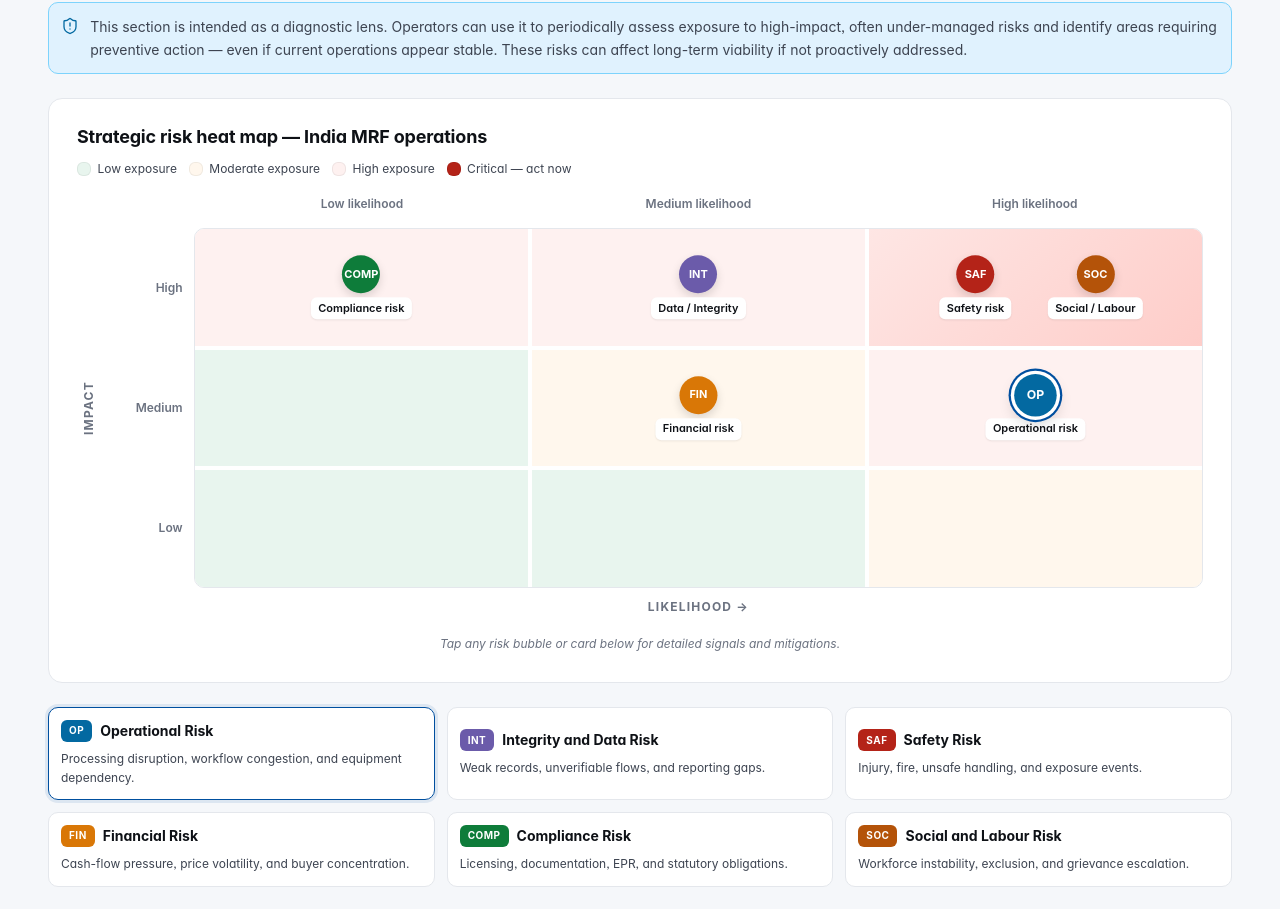
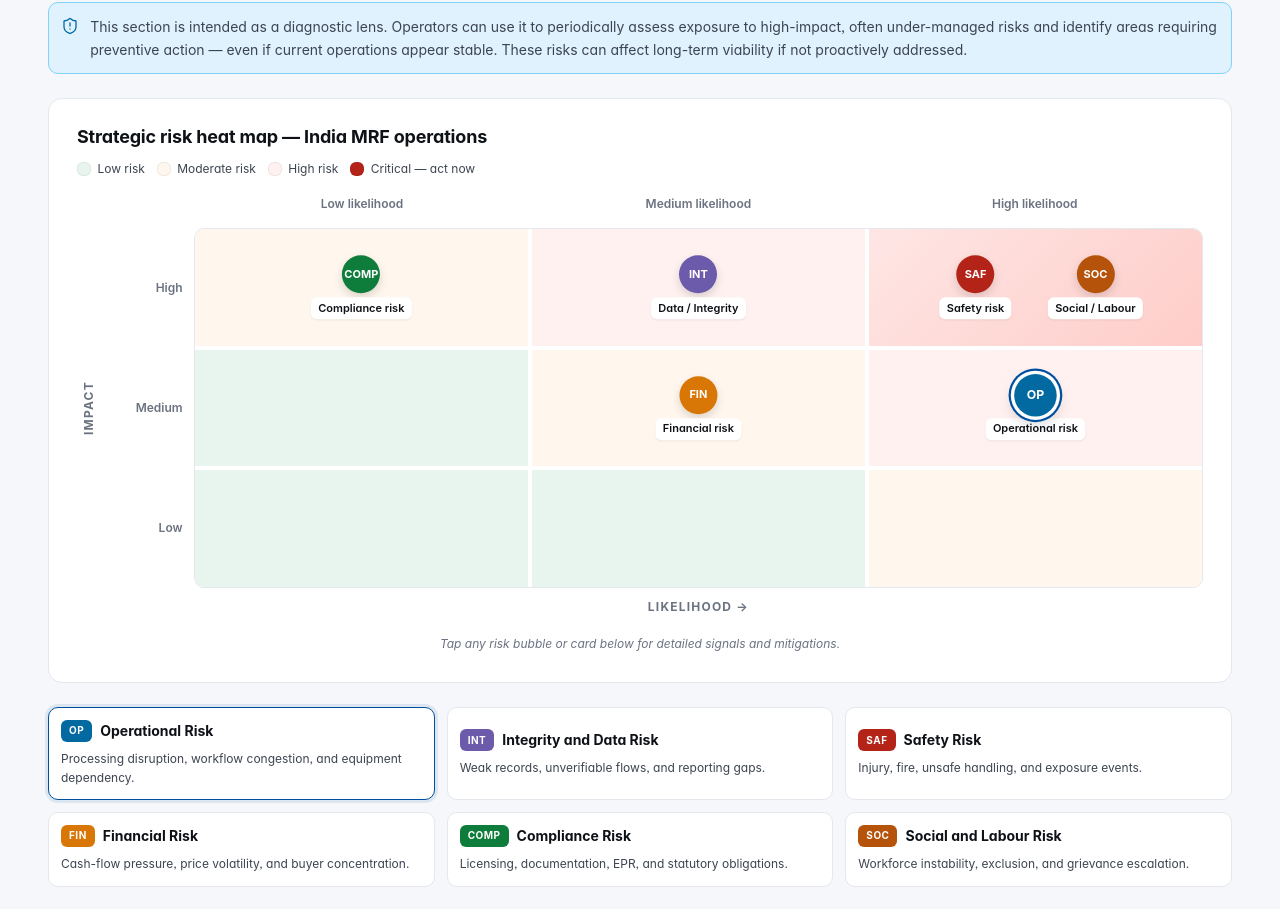
Before and after one commit to sukrithisood/sukrithisood.github.io, a React (Vite) app in the folder mrftoolkit/: page / in a window 1280 px wide. Shown: the part 7970-8879 px from the top of the page. Built offline with nearby package versions, Linux system fonts and the light colour scheme.

Commit message:
risk_matrix_label_changed

```diff
--- a/mrftoolkit/src/data/risks.js
+++ b/mrftoolkit/src/data/risks.js
@@ -3,9 +3,9 @@
 export const riskIntro = 'This section is intended as a diagnostic lens. Operators can use it to periodically assess exposure to high-impact, often under-managed risks and identify areas requiring preventive action — even if current operations appear stable. These risks can affect long-term viability if not proactively addressed.'
 
 export const riskLegend = [
-  { id: 'low',      label: 'Low exposure',      tone: 'low' },
-  { id: 'mod',      label: 'Moderate exposure', tone: 'mod' },
-  { id: 'high',     label: 'High exposure',     tone: 'high' },
+  { id: 'low',      label: 'Low risk',      tone: 'low' },
+  { id: 'mod',      label: 'Moderate risk', tone: 'mod' },
+  { id: 'high',     label: 'High risk',     tone: 'high' },
   { id: 'critical', label: 'Critical — act now', tone: 'critical' },
 ]
 
@@ -19,7 +19,7 @@ export const riskLegend = [
  */
 export const riskMatrix = [
   // Row 1: HIGH impact
-  { tone: 'high',      bubbles: [{ id: 'compliance', code: 'COMP', label: 'Compliance risk' }] },
+  { tone: 'mod',      bubbles: [{ id: 'compliance', code: 'COMP', label: 'Compliance risk' }] },
   { tone: 'high',     bubbles: [{ id: 'integrity', code: 'INT', label: 'Data / Integrity' }] },
   { tone: 'critical', bubbles: [
     { id: 'safety', code: 'SAF', label: 'Safety risk' },
```
